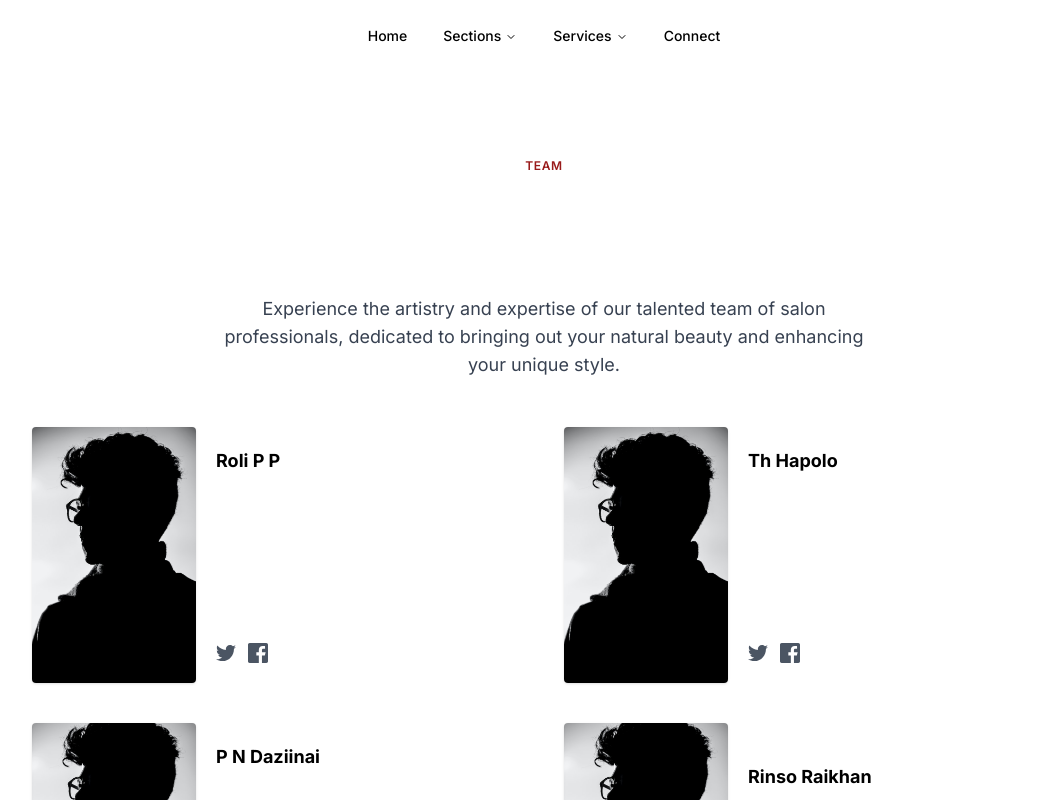
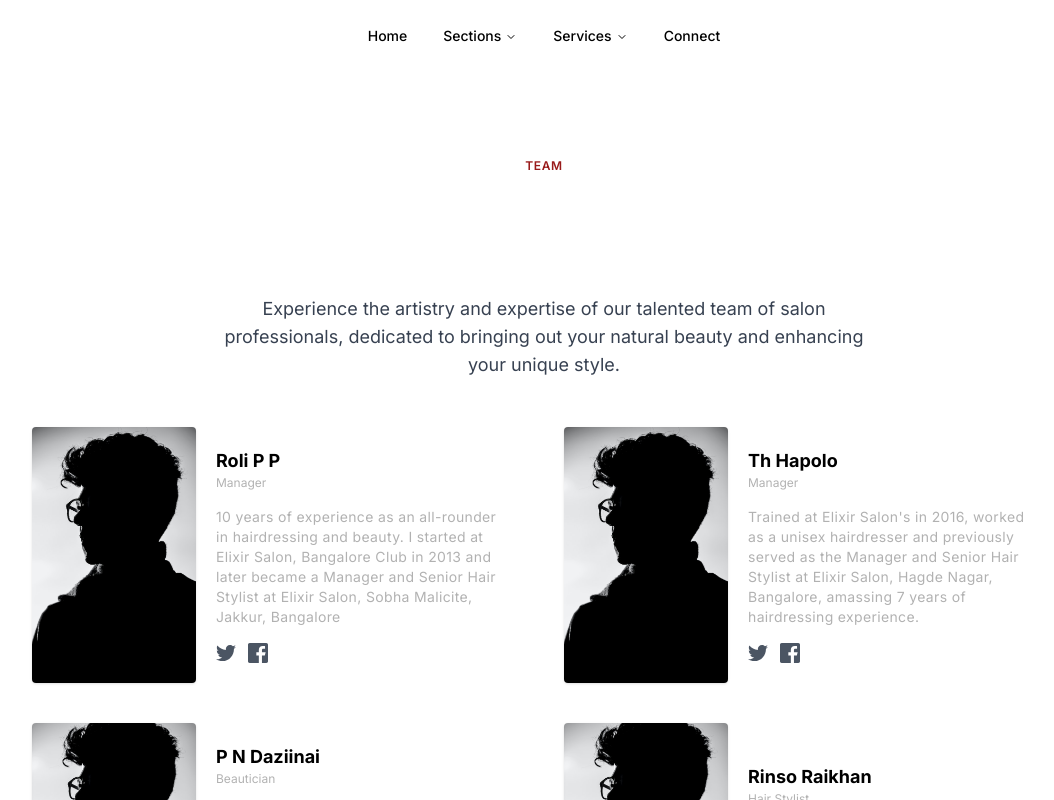
Before and after one commit to deka27/gianna-salon-next, a Next.js app: page /team in a window 1280 px wide. Shown: the top 800 px of the page, without its empty margins (96-1150 px from the left). Built offline with nearby package versions, Linux system fonts and the light colour scheme.

Commit message:
+team font color change

```diff
--- a/app/team/page.tsx
+++ b/app/team/page.tsx
@@ -71,8 +71,8 @@ function TeamMember({ name, role, description }: TeamMemberProps) {
       </div>
       <div className="flex flex-col justify-center mt-5 sm:mt-0 sm:p-5 sm:col-span-2">
         <p className="text-lg font-bold">{name}</p>
-        <p className="mb-4 text-xs text-white opacity-30">{role}</p>
-        <p className="mb-4 text-sm tracking-wide text-white opacity-30">
+        <p className="mb-4 text-xs  opacity-30">{role}</p>
+        <p className="mb-4 text-sm tracking-wide opacity-30">
           {description}
         </p>
         <div className="flex items-center space-x-3">
```
